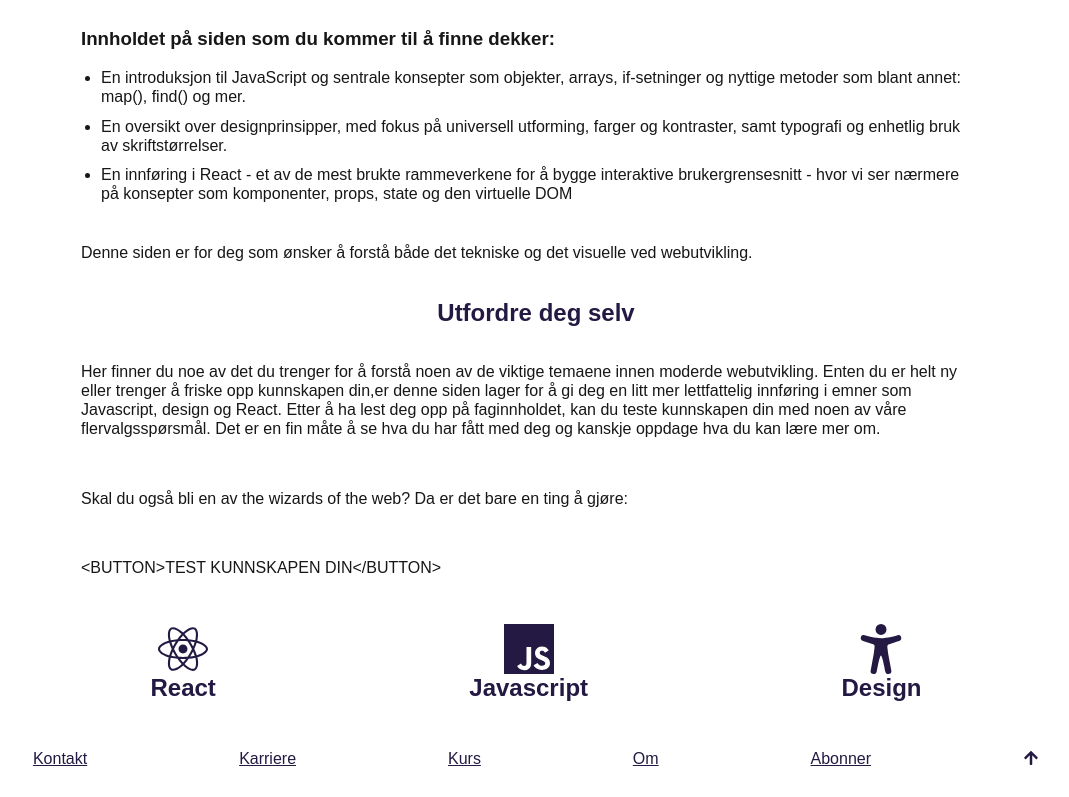
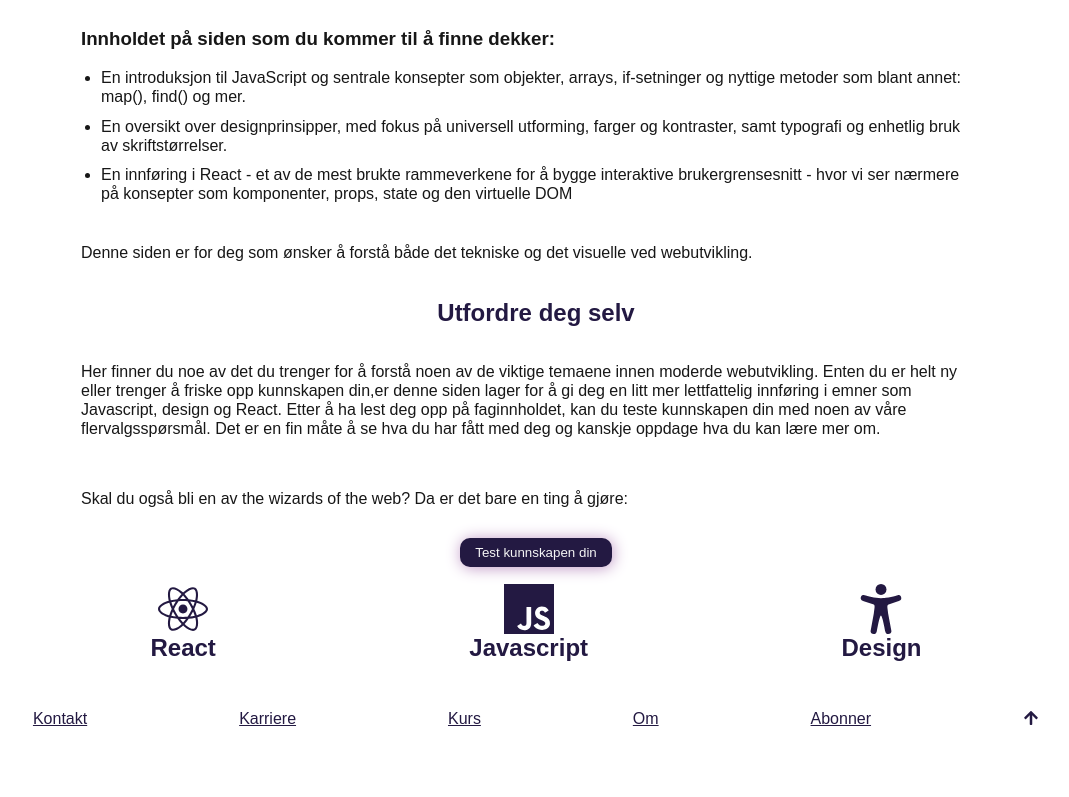
Before and after one commit to marie-cha9ne/Arbeidskrav-2---gruppe, a Next.js app: page /subject in a window 1280 px wide. Shown: the part 419-1216 px from the top of the page, without its empty margins (104-1173 px from the left). After the commit the page ends 1176 px from the top, so only its background shows below. Built offline with nearby package versions, Linux system fonts and the light colour scheme.

Commit message:
Lagt til knapp i faginnholds hovedside som viderefører til oppgave siden.

```diff
--- a/app/components/ArticleRendrer.tsx
+++ b/app/components/ArticleRendrer.tsx
@@ -1,6 +1,7 @@
 import Example from "@/app/components/CodeExample";
 import type { ArticleSection } from "@/app/data/types";
 import styles from '../subject/sub.module.css';
+import Link from "next/link";
 
 type Props = {
   content: ArticleSection[];
@@ -43,6 +44,13 @@ export default function ArticleRenderer({ content }: Props) {
 {/* ^^Viser et lite ekstra kode eksempel */}
       {section.moreText && <p className={styles.content}>{section.moreText}</p>}
 
+      {section.button && <div className={styles.btnBox}>
+        <Link href={section.button.href}>
+      <button className={styles.btn}>{section.button.text}</button>
+      </Link>
+      </div>
+      }
+
       {section.subSections?.map((sub, i)=> (
         <div key={i}>
           <h3 className={styles.subHeadlines}>{sub.title}</h3>
--- a/app/content/subDesignContent.ts
+++ b/app/content/subDesignContent.ts
@@ -37,7 +37,6 @@ export const subDesignContent: ArticleSection[] = [
       "Bruk sikkelig kontrast mellom tekst og bakgrunn. Svart tekst på lys bakgrunn er ofte det tryggeste valget.",
       "Ikke bruk farge alene for å formidle viktig informajson. For eksempel: ikke marker feilmeldinger på siden kun med rødt, legg til et ikon eller tekst også."
     ],
-    note:"Verktøy som (Lenke til WebAIM) kan hjelpe deg å sjekke kontrastforhold."
   },
   {
     title:"Typografi og skriftstørrelser",
--- a/app/content/subMainContent.ts
+++ b/app/content/subMainContent.ts
@@ -23,7 +23,10 @@ export const subMainContent: ArticleSection[] = [
     body:[
       "Her finner du noe av det du trenger for å forstå noen av de viktige temaene innen moderde webutvikling. Enten du er helt ny eller trenger å friske opp kunnskapen din,er denne siden lager for å gi deg en litt mer lettfattelig innføring i emner som Javascript, design og React. Etter å ha lest deg opp på faginnholdet, kan du teste kunnskapen din med noen av våre flervalgsspørsmål. Det er en fin måte å se hva du har fått med deg og kanskje oppdage hva du kan lære mer om.",
       "Skal du også bli en av the wizards of the web? Da er det bare en ting å gjøre:",
-      "<BUTTON>TEST KUNNSKAPEN DIN</BUTTON>"
     ],
+    button:{
+      text:"Test kunnskapen din",
+      href:"./tasks"
+    }
   }
 ]
--- a/app/data/types.ts
+++ b/app/data/types.ts
@@ -44,4 +44,8 @@ export type ArticleSection = {
   moreText?: string,
   subSections?: ArticleSection[],
   images?: string[],
+  button?:{
+    text: string,
+    href:string,
+  }
 }
--- a/app/subject/sub.module.css
+++ b/app/subject/sub.module.css
@@ -61,3 +61,25 @@
   width: 500px;
   margin: 25px 200px;
 }
+
+.btnBox{
+  display: flex;
+  justify-content: center;
+}
+
+.btn{
+  background-color: #231942;
+  border: none;
+  color: whitesmoke;
+  border-radius: 10px;
+  padding:7px 15px;
+  box-shadow: 1px 1px 15px #BE95C4;
+  cursor: pointer;
+}
+.btn:hover{
+  background-color: #BE95C4;
+  color:black;
+  box-shadow: 1px 1px 15px #231942;
+  transition: 0.4s ease;
+  font-weight: bold;
+}
```
